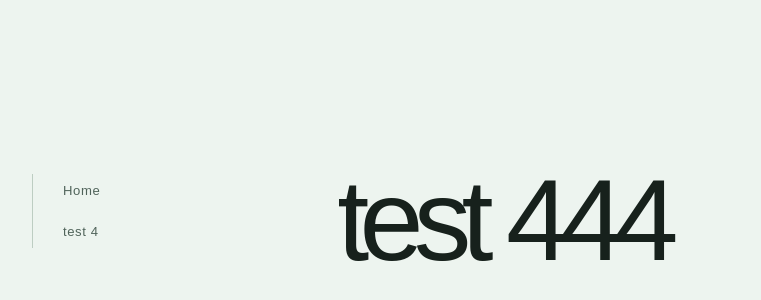
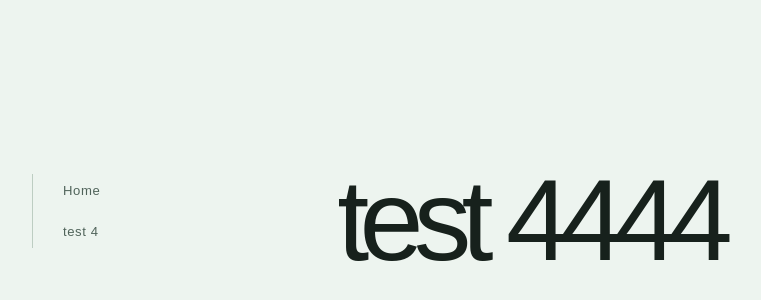
Before and after one commit to pandesigner/michal-astro, a plain HTML site: page test-4.html in a window 1280 px wide. Shown: the part 162-462 px from the top of the page, without its empty margins (8-769 px from the left). Drawn offline with Linux system fonts and the light colour scheme.

Commit message:
changed to 4444

```diff
--- a/test-4.html
+++ b/test-4.html
@@ -7,7 +7,7 @@
     <link rel="stylesheet" href="styles.css">
   </head>
   <body>
-    <h1>test 444</h1>
+    <h1>test 4444</h1>
     <nav>
       <a href="index.html">Home</a>
       <a href="test-1.html">test 4</a>
```
